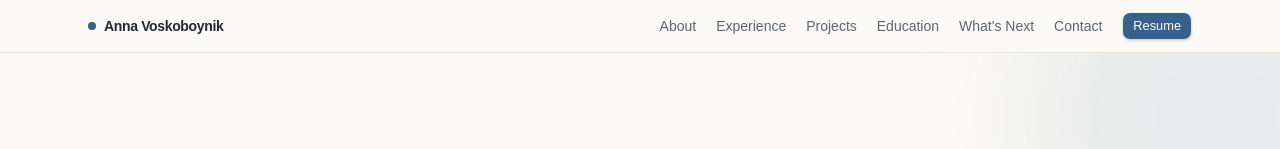
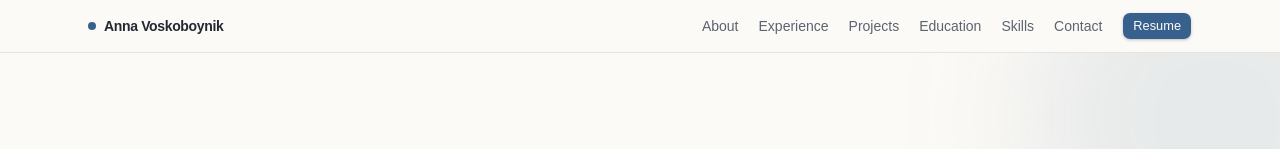
Before and after one commit to annavosk5/personal-website, a React (Vite) app in the folder frontend/: page / in a window 1280 px wide. Shown: the top 149 px of the page. Built offline with nearby package versions, Linux system fonts and the light colour scheme.

Commit message:
feat: add skill to nav far

```diff
--- a/frontend/src/App.tsx
+++ b/frontend/src/App.tsx
@@ -6,7 +6,7 @@ import { Footer } from "@/components/sections/footer/Footer"
 import { HeroSection } from "@/components/sections/hero/HeroSection"
 import { Navbar } from "@/components/sections/navbar/Navbar"
 import { ProjectsSection } from "@/components/sections/projects/ProjectsSection"
-import { InterestsSection } from "@/components/sections/interests/InterestsSection"
+import { SkillsSection } from "@/components/sections/skills/SkillsSection"
 import './App.css'
 
 function App() {
@@ -18,7 +18,7 @@ function App() {
       <ExperienceSection />
       <ProjectsSection />
       <EducationSkillsSection />
-      <InterestsSection />
+      <SkillsSection />
       <ContactSection />
       <Footer />
     </main>
--- a/frontend/src/components/sections/interests/InterestsSection.tsx
+++ /dev/null
@@ -1,3 +0,0 @@
-export function InterestsSection() {
-  return <section id="interests" />
-}
--- a/frontend/src/components/sections/navbar/Navbar.tsx
+++ b/frontend/src/components/sections/navbar/Navbar.tsx
@@ -5,7 +5,7 @@ const navigationLinks = [
   { label: "Experience", href: "#experience" },
   { label: "Projects", href: "#projects" },
   { label: "Education", href: "#education" },
-  { label: "What's Next", href: "#interests" },
+  { label: "Skills", href: "#skills" },
   { label: "Contact", href: "#contact" },
 ]
 
--- /dev/null
+++ b/frontend/src/components/sections/skills/SkillsSection.tsx
@@ -0,0 +1,3 @@
+export function SkillsSection() {
+  return <section id="skills" />
+}
```
